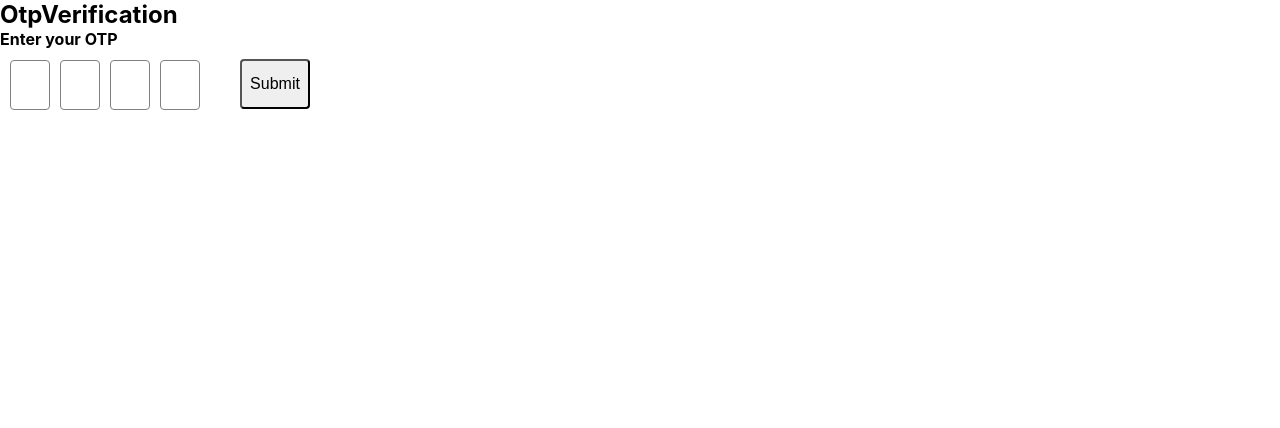
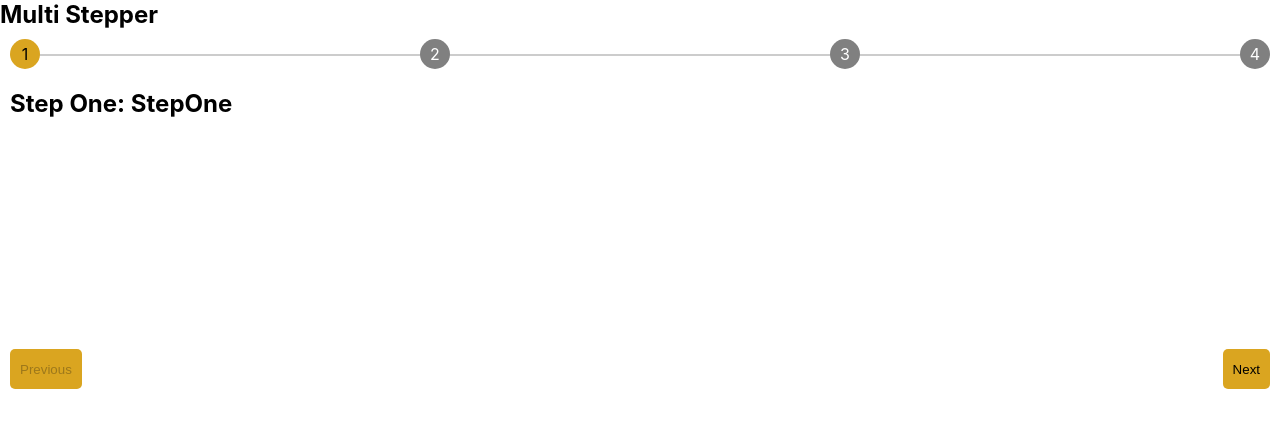
Before and after one commit to pankaj-kumar-mishra/react-experiments, a React (Create React App) app: page / in a window 1280 px wide. Shown: the top 428 px of the page. Built offline with nearby package versions, Linux system fonts and the light colour scheme.

Commit message:
multistepper added

```diff
--- a/src/App.js
+++ b/src/App.js
@@ -6,7 +6,8 @@ import React from "react";
 // import { AutoSuggestion } from "./auto-suggestion";
 // import { WhyDidYouUpdate } from "./why-did-you-update";
 // import { SearchPagination } from "./search-pagination";
-import { OtpVerification } from "./otp-verification";
+// import { OtpVerification } from "./otp-verification";
+import { MultiStepper } from "./multi-stepper";
 
 const App = () => {
   return (
@@ -19,7 +20,8 @@ const App = () => {
       {/* <AutoSuggestion /> */}
       {/* <WhyDidYouUpdate /> */}
       {/* <SearchPagination /> */}
-      <OtpVerification />
+      {/* <OtpVerification /> */}
+      <MultiStepper />
     </>
   );
 };
--- /dev/null
+++ b/src/multi-stepper/MultiStepper.jsx
@@ -0,0 +1,84 @@
+import React from "react";
+import styles from "./multiStepper.module.css";
+import Stepper from "./Stepper";
+
+const Buttons = ({ onPrevClick, onNextClick, prevDisabled, nextDisabled }) => {
+  return (
+    <div className={styles.buttonsContainer}>
+      <div className={styles.buttons}>
+        <button disabled={prevDisabled} onClick={onPrevClick}>
+          Previous
+        </button>
+        <button disabled={nextDisabled} onClick={onNextClick}>
+          Next
+        </button>
+      </div>
+    </div>
+  );
+};
+
+const StepOne = ({ onPrevClick, onNextClick, test, currentStep }) => {
+  return (
+    <div>
+      <h1>Step One: {test}</h1>
+      <Buttons
+        onPrevClick={onPrevClick}
+        onNextClick={onNextClick}
+        prevDisabled={currentStep === 0}
+      />
+    </div>
+  );
+};
+const StepTwo = ({ onPrevClick, onNextClick, test, currentStep }) => {
+  return (
+    <div>
+      <h1>Step Two: {test}</h1>
+      <Buttons
+        onPrevClick={onPrevClick}
+        onNextClick={onNextClick}
+        prevDisabled={currentStep === 0}
+      />
+    </div>
+  );
+};
+const StepThree = ({ onPrevClick, onNextClick, test, currentStep }) => {
+  return (
+    <div>
+      <h1>Step Three: {test}</h1>
+      <Buttons
+        onPrevClick={onPrevClick}
+        onNextClick={onNextClick}
+        prevDisabled={currentStep === 0}
+      />
+    </div>
+  );
+};
+const StepFour = ({ onPrevClick, onNextClick, test, currentStep }) => {
+  return (
+    <div>
+      <h1>Step Four: {test}</h1>
+      <Buttons
+        onPrevClick={onPrevClick}
+        onNextClick={onNextClick}
+        prevDisabled={currentStep === 0}
+      />
+    </div>
+  );
+};
+
+const MultiStepper = () => {
+  const list = [
+    <StepOne test="StepOne" />,
+    <StepTwo test="StepTwo" />,
+    <StepThree test="StepThree" />,
+    <StepFour test="StepFour" />,
+  ];
+  return (
+    <div>
+      <h2>Multi Stepper</h2>
+      <Stepper list={list} />
+    </div>
+  );
+};
+
+export default MultiStepper;
--- /dev/null
+++ b/src/multi-stepper/Stepper.jsx
@@ -0,0 +1,63 @@
+import React, { useEffect, useState, cloneElement } from "react";
+import styles from "./multiStepper.module.css";
+
+const Stepper = ({ list = [] }) => {
+  const [steps, setSteps] = useState([]);
+  const [currentStep, setCurrentStep] = useState(0);
+
+  useEffect(() => {
+    const tempSteps = [];
+    for (let index = 0; index < list.length; index++) {
+      tempSteps.push(
+        <div
+          className={`${styles.step} ${
+            currentStep >= index && styles.stepActive
+          }`}
+          key={index}
+          onClick={() => setCurrentStep(index)}
+        >
+          {index + 1}
+        </div>
+      );
+    }
+    setSteps(tempSteps);
+  }, [currentStep, list.length]);
+
+  const onPrevClick = () => {
+    if (currentStep > 0) {
+      setCurrentStep(currentStep - 1);
+    }
+  };
+
+  const onNextClick = () => {
+    if (currentStep < list.length - 1) {
+      setCurrentStep(currentStep + 1);
+    }
+  };
+
+  const progressLineWidth = (100 / (list.length - 1)) * currentStep;
+
+  return (
+    <section className={styles.stepper}>
+      <div className={styles.stepsContainer}>
+        <div className={styles.steps}>{steps}</div>
+        <div
+          className={`${styles.progressLine} ${styles.progressLinePlaceholder}`}
+        />
+        <div
+          className={styles.progressLine}
+          style={{ width: `${progressLineWidth}%` }}
+        />
+      </div>
+      <div className={styles.content}>
+        {cloneElement(list[currentStep], {
+          onPrevClick,
+          onNextClick,
+          currentStep,
+        })}
+      </div>
+    </section>
+  );
+};
+
+export default Stepper;
--- /dev/null
+++ b/src/multi-stepper/index.js
@@ -0,0 +1,3 @@
+import MultiStepper from "./MultiStepper";
+
+export { MultiStepper };
--- /dev/null
+++ b/src/multi-stepper/multiStepper.module.css
@@ -0,0 +1,76 @@
+.stepper {
+    margin: 10px;
+}
+.stepsContainer {
+    position: relative;
+}
+.stepsContainer .steps {
+    display: flex;
+    align-items: center;
+    justify-content: space-between;
+}
+
+.stepsContainer .steps .step {
+    background-color: grey;
+    width: 30px;
+    height: 30px;
+    border-radius: 50%;
+    display: flex;
+    align-items: center;
+    justify-content: center;
+    color: white;
+    transition: all 0.2s ease;
+    cursor: pointer;
+}
+.stepsContainer .steps .stepActive {
+    background-color: goldenrod;
+    justify-content: center;
+    color: black;
+}
+
+.stepsContainer .progressLine {
+    position: absolute;
+    height: 2px;
+    /* background-color: grey; */
+    /* width: 100%; */
+    background-color: goldenrod;
+    width: 0;
+    top: 50%;
+    left: 0;
+    z-index: -1;
+    transition: all 0.3s ease;
+}
+
+.stepsContainer .progressLinePlaceholder {
+    background-color: #ccc;
+    width: 100%;
+}
+
+.content {
+    position: relative;
+    margin: 20px 0;
+    display: flex;
+    flex-direction: column;
+    min-height: 300px;
+}
+
+.content .buttonsContainer {
+    position: absolute;
+    bottom: 0;
+    width: 100%;
+}
+
+.content .buttonsContainer .buttons {
+    display: flex;
+    align-items: center;
+    justify-content: space-between;
+}
+.content .buttonsContainer .buttons > button {
+    background-color: goldenrod;
+    width: max-content;
+    height: 40px;
+    border-radius: 5px;
+    padding: 5px 10px;
+    outline: none;
+    border: none;
+}
```
